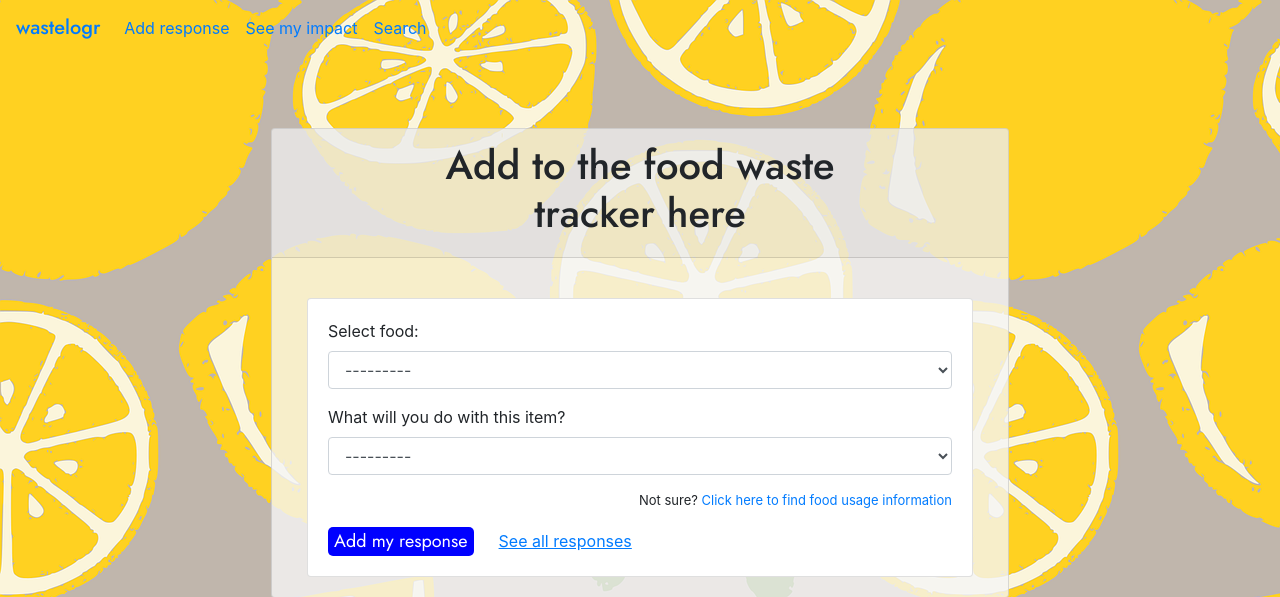
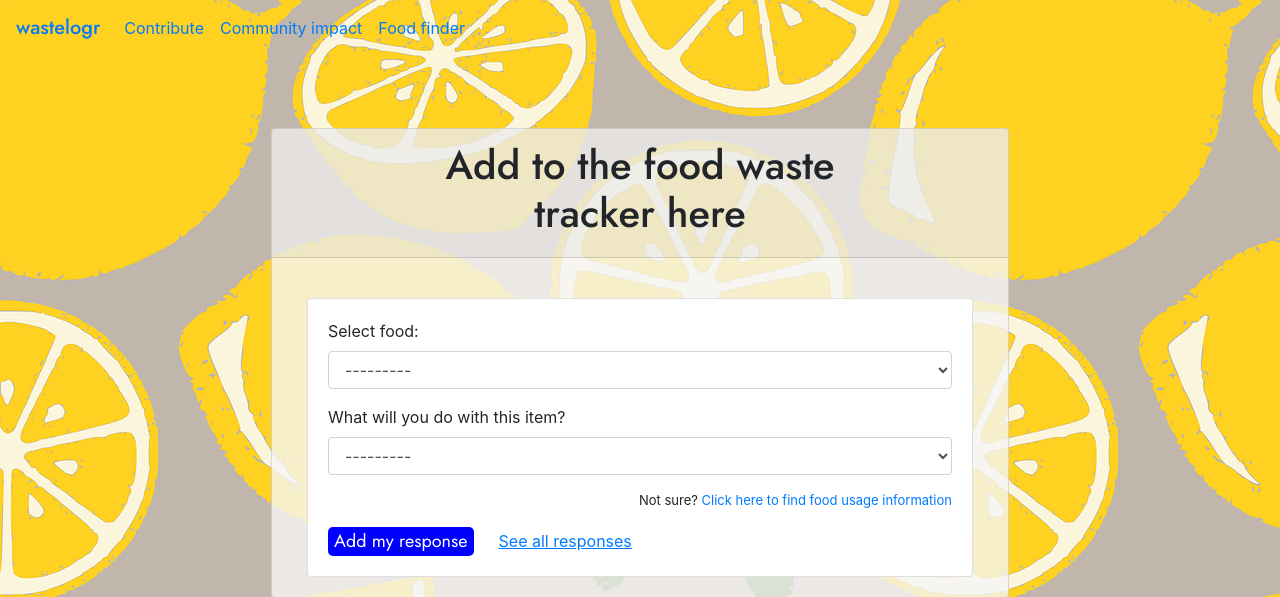
Before and after one commit to vanedo/FoodWasteTracker, a Django app: page /add/ in a window 1280 px wide. Shown: the top 597 px of the page. Run offline with Django 3.2, Linux system fonts and the light colour scheme; data comes from the database, SQL or seed files in the repository; some libraries are stand-ins or nearby versions.

Commit message:
navbar changes

```diff
--- a/src/apps/tracker/templates/tracker/base.html
+++ b/src/apps/tracker/templates/tracker/base.html
@@ -23,13 +23,13 @@
             <div class="collapse navbar-collapse" id="navbarSupportedContent">
             <ul class="navbar-nav mr-auto">
               <li class="nav-item active">
-                <a class="nav-link" href="{% url 'add' %}">Add response <span class="sr-only">(current)</span></a>
+                <a class="nav-link" href="{% url 'add' %}">Contribute <span class="sr-only">(current)</span></a>
               </li>
                 <li class="nav-item active">
-                    <a class="nav-link" href="{% url 'history' %}">See my impact <span class="sr-only">(current)</span></a>
+                    <a class="nav-link" href="{% url 'history' %}">Community impact <span class="sr-only">(current)</span></a>
                 </li>
                 <li class="nav-item active">
-                  <a class="nav-link" href="{% url 'food_tracker' %}">Search <span class="sr-only">(current)</span></a>
+                  <a class="nav-link" href="{% url 'food_tracker' %}">Food finder <span class="sr-only">(current)</span></a>
                 </li>
             </ul>
             </div>
```
